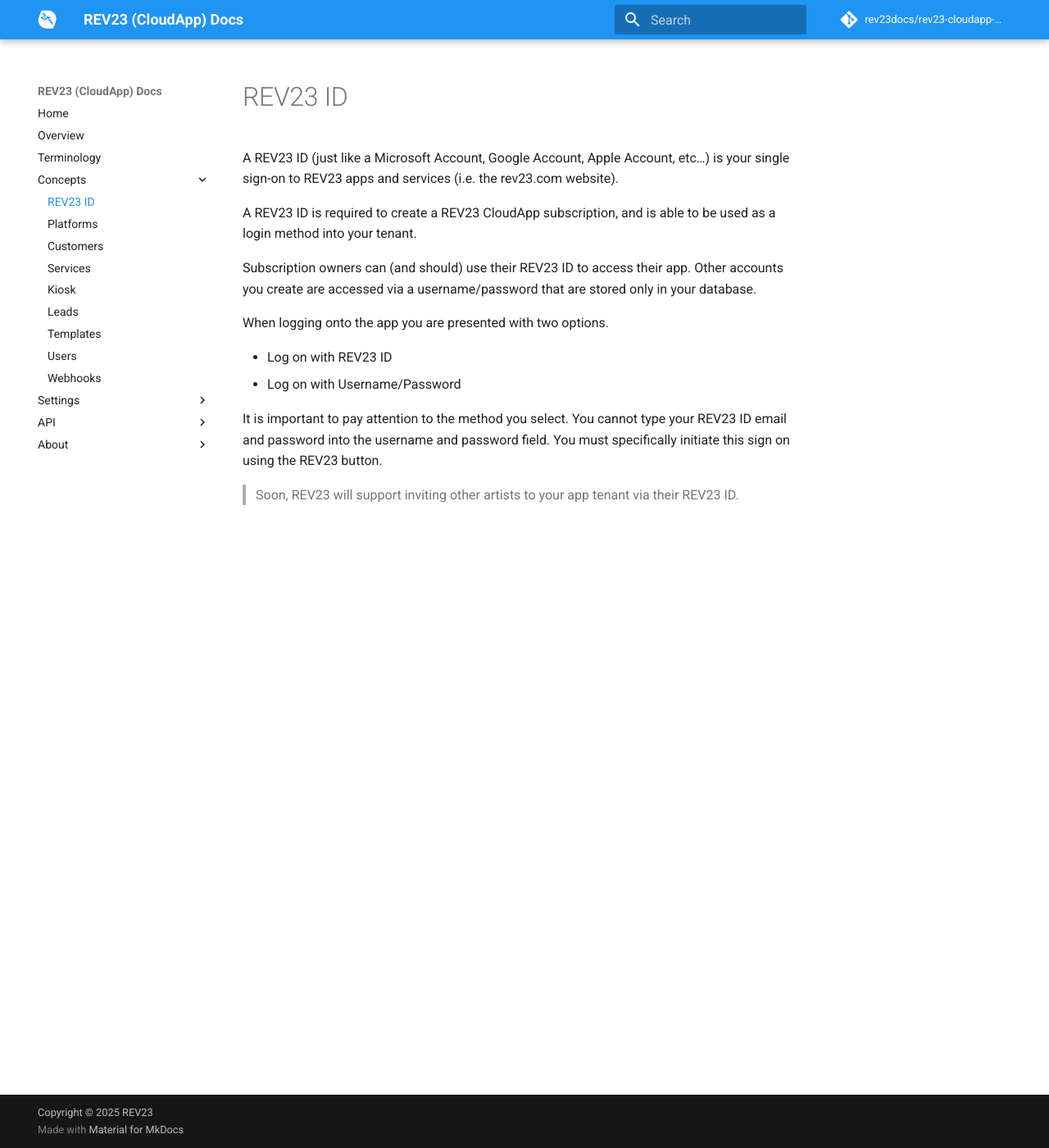
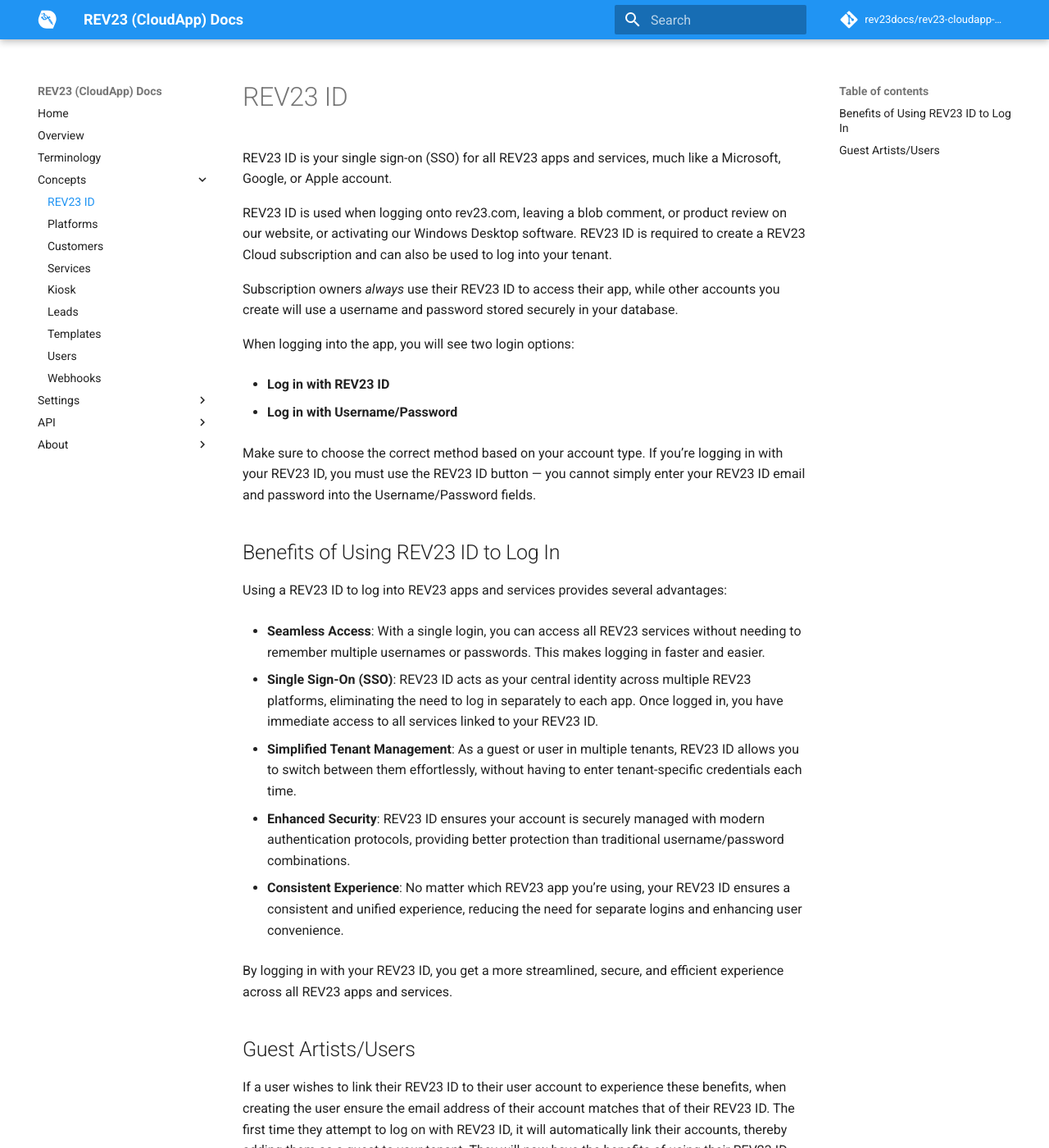
Before and after one commit to REV23Docs/rev23-cloudapp-docs, an MkDocs documentation site: the page built from docs/concepts/rev23-id.md, in a window 1280 px wide and 1400 px high. Shown: the whole window at 82% size. Built offline with MkDocs 1.6.1 and Material for MkDocs 9.7.7, drawn with Linux system fonts in a browser that asks for light colours; comment, search, counter and statistics services are not loaded; some of the changed text lies outside the part shown.

Commit message:
Update documentation for status codes, kiosk, REV23 ID, and user accounts

```diff
--- a/docs/concepts/rev23-id.md
+++ b/docs/concepts/rev23-id.md
@@ -1,16 +1,35 @@
 # REV23 ID
 
-A REV23 ID (just like a Microsoft Account, Google Account, Apple Account, etc...) is your single sign-on to REV23 apps and services (i.e. the rev23.com website).
+REV23 ID is your single sign-on (SSO) for all REV23 apps and services, much like a Microsoft, Google, or Apple account.
 
-A REV23 ID is required to create a REV23 CloudApp subscription, and is able to be used as a login method into your tenant.
+REV23 ID is used when logging onto rev23.com, leaving a blob comment, or product review on our website, or activating our Windows Desktop software. REV23 ID is required to create a REV23 Cloud subscription and can also be used to log into your tenant.
 
-Subscription owners can (and should) use their REV23 ID to access their app. Other accounts you create are accessed via a username/password that are stored only in your database.
+Subscription owners _always_ use their REV23 ID to access their app, while other accounts you create will use a username and password stored securely in your database.
 
-When logging onto the app you are presented with two options.
+When logging into the app, you will see two login options:
 
-- Log on with REV23 ID
-- Log on with Username/Password
+- **Log in with REV23 ID**
 
-It is important to pay attention to the method you select. You cannot type your REV23 ID email and password into the username and password field. You must specifically initiate this sign on using the REV23 button.
+- **Log in with Username/Password**
 
-> Soon, REV23 will support inviting other artists to your app tenant via their REV23 ID.
+Make sure to choose the correct method based on your account type. If you're logging in with your REV23 ID, you must use the REV23 ID button — you cannot simply enter your REV23 ID email and password into the Username/Password fields.
+
+## Benefits of Using REV23 ID to Log In
+
+Using a REV23 ID to log into REV23 apps and services provides several advantages:
+
+- **Seamless Access**: With a single login, you can access all REV23 services without needing to remember multiple usernames or passwords. This makes logging in faster and easier.
+
+- **Single Sign-On (SSO)**: REV23 ID acts as your central identity across multiple REV23 platforms, eliminating the need to log in separately to each app. Once logged in, you have immediate access to all services linked to your REV23 ID.
+
+- **Simplified Tenant Management**: As a guest or user in multiple tenants, REV23 ID allows you to switch between them effortlessly, without having to enter tenant-specific credentials each time.
+
+- **Enhanced Security**: REV23 ID ensures your account is securely managed with modern authentication protocols, providing better protection than traditional username/password combinations.
+
+- **Consistent Experience**: No matter which REV23 app you’re using, your REV23 ID ensures a consistent and unified experience, reducing the need for separate logins and enhancing user convenience.
+
+By logging in with your REV23 ID, you get a more streamlined, secure, and efficient experience across all REV23 apps and services.
+
+## Guest Artists/Users
+
+If a user wishes to link their REV23 ID to their user account to experience these benefits, when creating the user ensure the email address of their account matches that of their REV23 ID. The first time they attempt to log on with REV23 ID, it will automatically link their accounts, thereby adding them as a guest to your tenant. They will now have the benefits of using their REV23 ID with your tenant.
```
Also changed, not shown: docs/api/status-codes.md (+1 -1 lines), docs/concepts/kiosk.md (+5 -1 lines), docs/concepts/users.md (+4 -3 lines).
